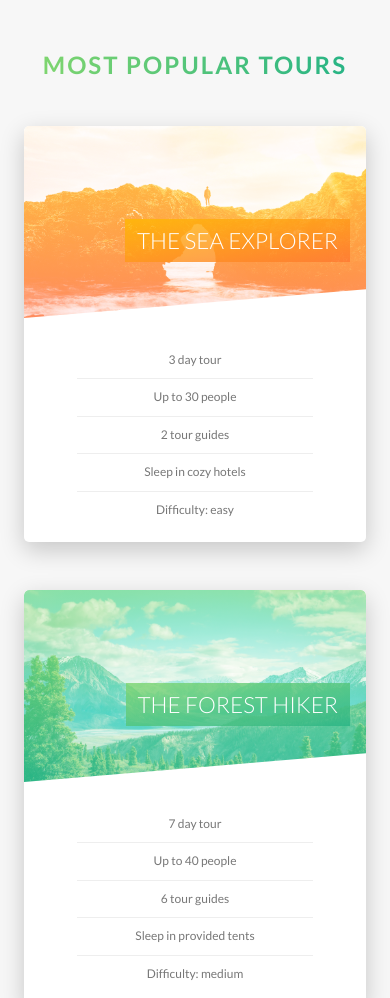
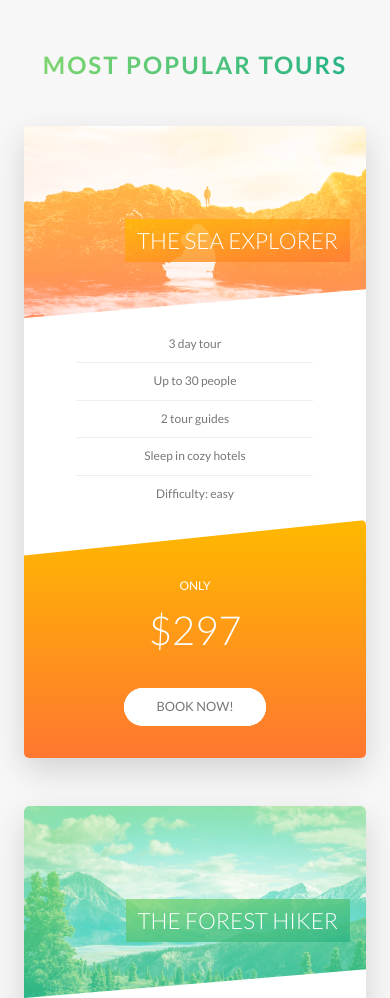
Before and after one commit to Chalecoslovaco/Natours, a website: page index.html in a window 390 px wide. Shown: the part 2590-3588 px from the top of the page. Drawn offline with Linux system fonts and the light colour scheme.

Commit message:
Add tours + stories + booking +~popup media queries

```diff
--- a/sass/components/_card.scss
+++ b/sass/components/_card.scss
@@ -138,4 +138,49 @@
         font-size: 5rem;
         font-weight: 300;
     }
+
+
+    @include respond(tab-port) {
+        height: auto;
+        border-radius: 5px;
+        background-color: $color-white;
+        box-shadow: 0 1.5rem 4rem rgba($color-black, .15);
+
+        &__side {
+            height: auto;
+            position: relative;
+            box-shadow: none;
+
+            &--back {
+                transform: rotateY(0);
+                clip-path: polygon(0 15%, 100% 0, 100% 100%, 0 100%);
+            }
+        }
+
+        &:hover &__side--front {
+            transform: rotateY(0);
+        }
+
+        &__details {
+            padding: 1rem 3rem;
+        }
+
+        &__cta {
+            position: relative;
+            width: 100%;
+            text-align: center;
+            transform: translate(0);
+            top: 0;
+            left: 0;
+            padding: 7rem 4rem 4rem;
+        }
+
+        &__price-box {
+            margin-bottom: 3rem;
+        }
+
+        &__price-value {
+            font-size: 5rem;
+        }
+    }
 }
--- a/sass/components/_form.scss
+++ b/sass/components/_form.scss
@@ -15,6 +15,10 @@
         width: 85%;
         display: block;
         transition: all .5s;
+
+        @include respond(tab-port) {
+            width: 100%;
+        }
 
         &:focus {
             outline: none;
@@ -49,6 +53,11 @@
     &__radio-group {
         width: 49%;
         display: inline-block;
+
+        @include respond(tab-port) {
+            width: 100%;
+            margin-bottom: 2rem;
+        }
     }
 
     &__radio-label {
--- a/sass/components/_popup.scss
+++ b/sass/components/_popup.scss
@@ -21,11 +21,20 @@
         opacity: 0;
         transform: translate(-50%, -50%) scale(0);
         transition: all .5s .2s;
+
+        @include respond(phone) {
+            display: block;
+            height: 70vh;
+        }
     }
 
     &__left {
         width: 33.3333333%;
         display: table-cell;
+
+        @include respond(phone) {
+            display: inline;
+        }
     }
 
     &__right {
@@ -38,6 +47,18 @@
     &__img {
         display: block;
         width: 100%;
+
+        @include respond(phone) {
+            display: inline;
+            width: 45%;
+            border-radius: 5px;
+            box-shadow: 0 1rem 3rem rgba($color-black, .3);
+            transform: scale(1.1);
+
+            &:last-of-type {
+                transform: translateX(-20%) translateY(10%) scale(1.1);
+            }
+        }
     }
 
     &__text {
--- a/sass/components/_story.scss
+++ b/sass/components/_story.scss
@@ -9,6 +9,16 @@
     font-size: $default-font-size;
     transform: skewX(-12deg);
 
+    @include respond(tab-port) {
+        width: 100%;
+        padding: 4rem;
+        padding-left: 7rem;
+    }
+
+    @include respond(phone) {
+        transform: skewX(0);
+    }
+
     &__shape {
         width: 15rem;
         height: 15rem;
@@ -19,6 +29,10 @@
         clip-path: circle(50% at 50% 50%);
         transform: translateX(-2.5rem) skewX(12deg);
         position: relative;
+
+        @include respond(phone) {
+            transform: translateX(-2.5rem) skewX(0);
+        }
     }
 
     &__img {
@@ -30,6 +44,10 @@
 
     &__text {
         transform: skewX(12deg);
+
+        @include respond(phone) {
+            transform: skewX(0);
+        }
     }
 
     &__caption {
--- a/sass/pages/_home.scss
+++ b/sass/pages/_home.scss
@@ -57,10 +57,26 @@
     background-size: 100%;
     border-radius: 5px;
     box-shadow: 0 2rem 5rem rgba($color-black, .3);
-    height: 50rem;
+
+    @include respond(tab-land) {
+        background-image: linear-gradient(105deg, rgba($color-white, .9) 65%, transparent 65%) ,url(../img/nat-10.jpg);
+        background-size: cover;
+    }
+
+    @include respond(tab-port) {
+        background-image: linear-gradient(to right, rgba($color-white, .9) 0%, rgba($color-white, .9) 100%) ,url(../img/nat-10.jpg);
+    }
 
     &__form {
         width: 50%;
         padding: 5rem;
+
+        @include respond(tab-land) {
+            width: 65%;
+        }
+
+        @include respond(tab-port) {
+            width: 100%;
+        }
     }
 }
```
Also changed, not shown: css/style.css.
